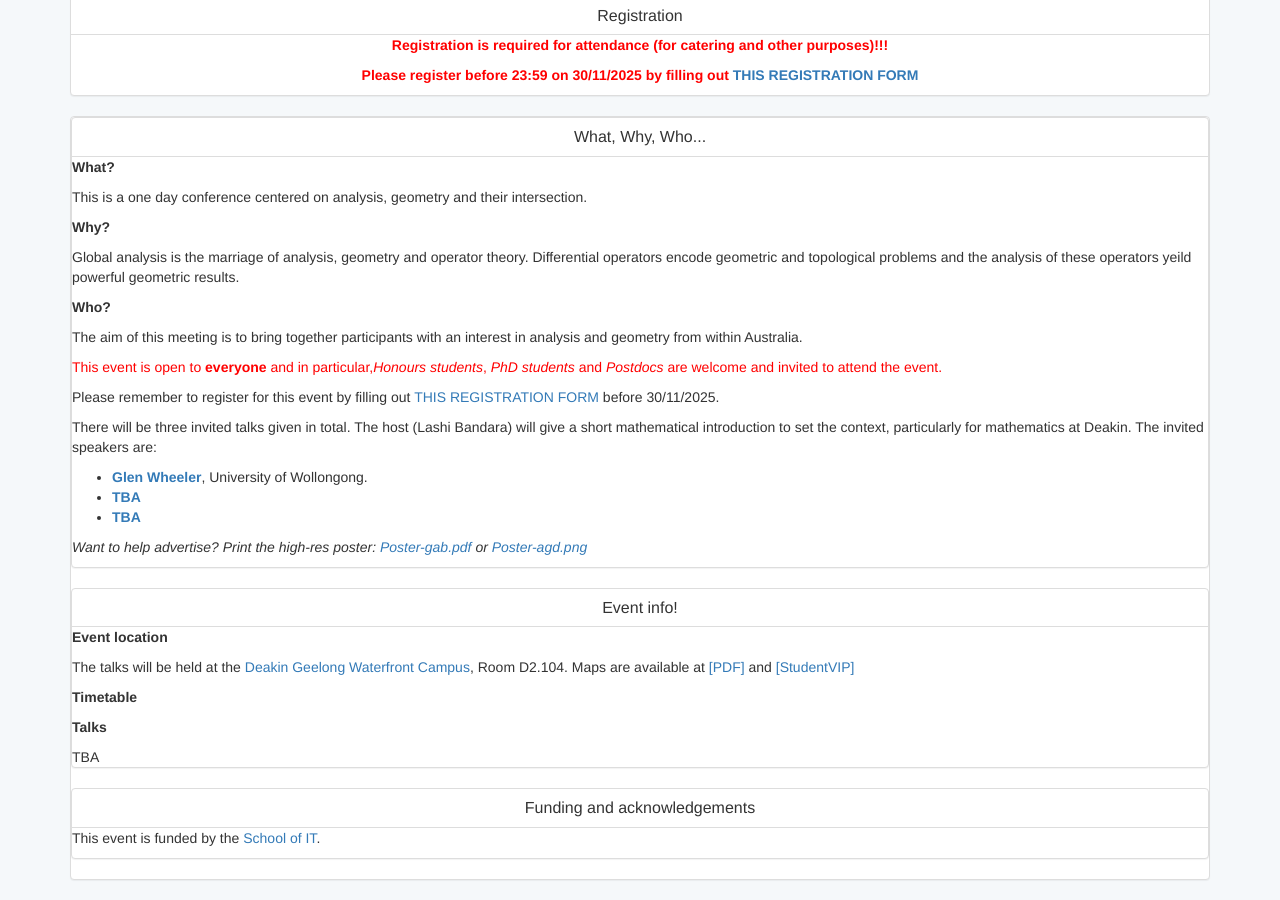
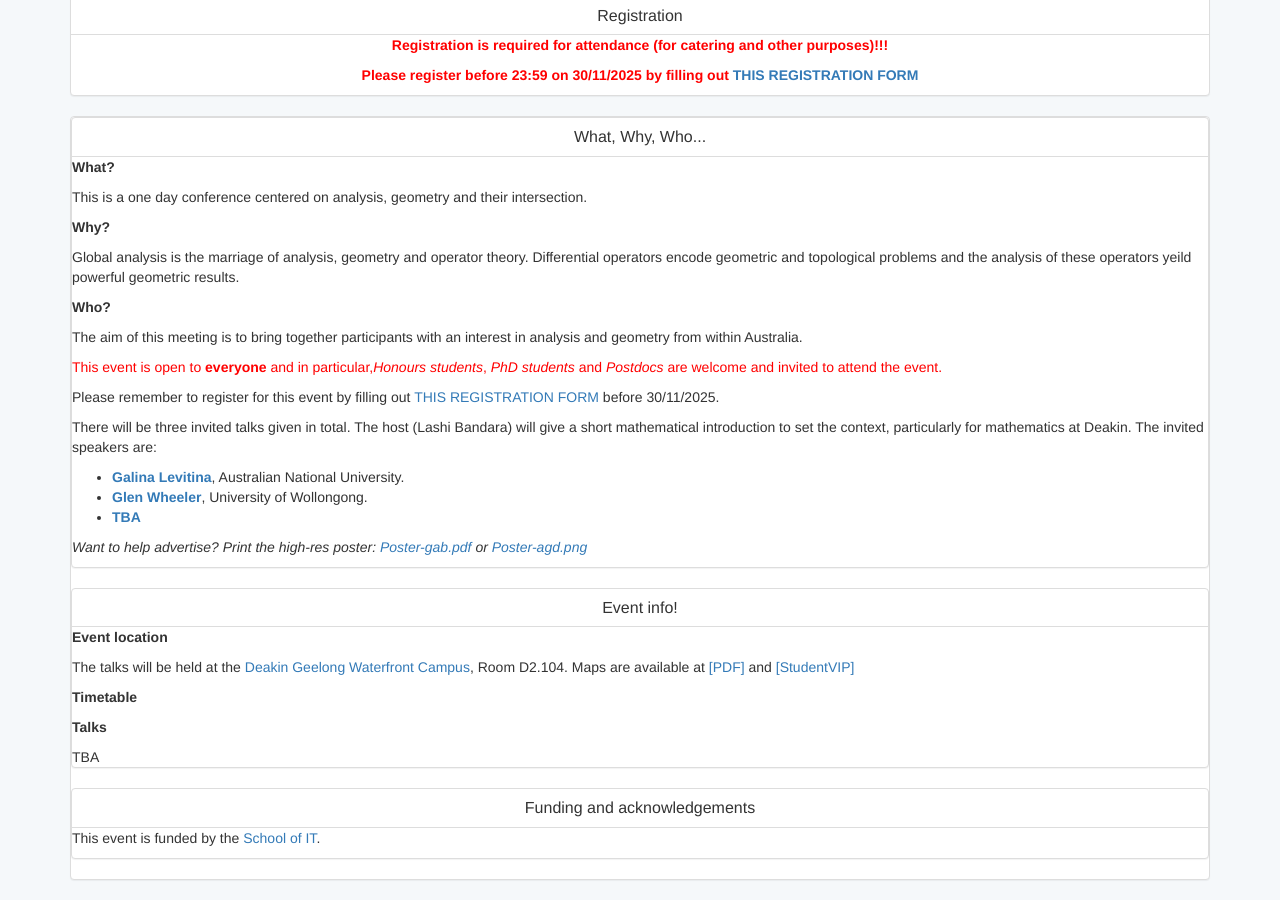
Before and after one commit to lashi-bandara/lashi-bandara.github.io, a Jekyll site: the page built from toc/outreach/events/analysisandgeometrydeakin.html, in a window 1280 px wide and 900 px high, scrolled down 620 px. Built offline with Jekyll 4.4.1, drawn with Linux system fonts in a browser that asks for light colours.

Commit message:
Added Galina

```diff
--- a/toc/outreach/events/analysisandgeometrydeakin.html
+++ b/toc/outreach/events/analysisandgeometrydeakin.html
@@ -65,8 +65,9 @@ Please remember to register for this event by filling out <a target="_blank" rel
 
 <p> There will be three invited talks given in total. The host (Lashi Bandara) will give a short mathematical introduction to set the context, particularly for mathematics at Deakin. The invited speakers are:
 <ul>
+
+	<li> <b> <a href="https://maths.anu.edu.au/people/galina-levitina">Galina Levitina</a></b>, Australian National University. </li>
 	<li> <b> <a href="https://scholars.uow.edu.au/glen-wheeler">Glen Wheeler</a></b>, University of Wollongong.</li>
-	<li> <b> <a href="">TBA</a></b> </li>
 	<li> <b> <a href="">TBA</a></b> </li>
 </ul>
 </p>
```
